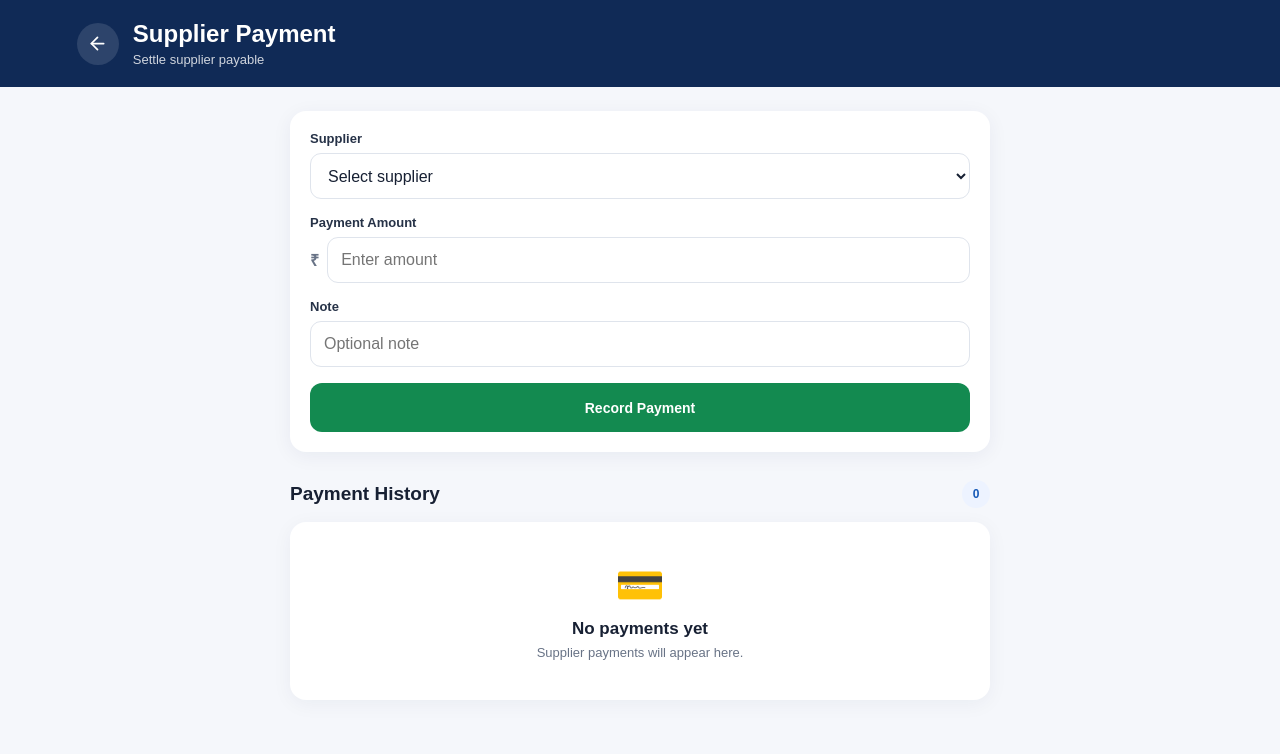
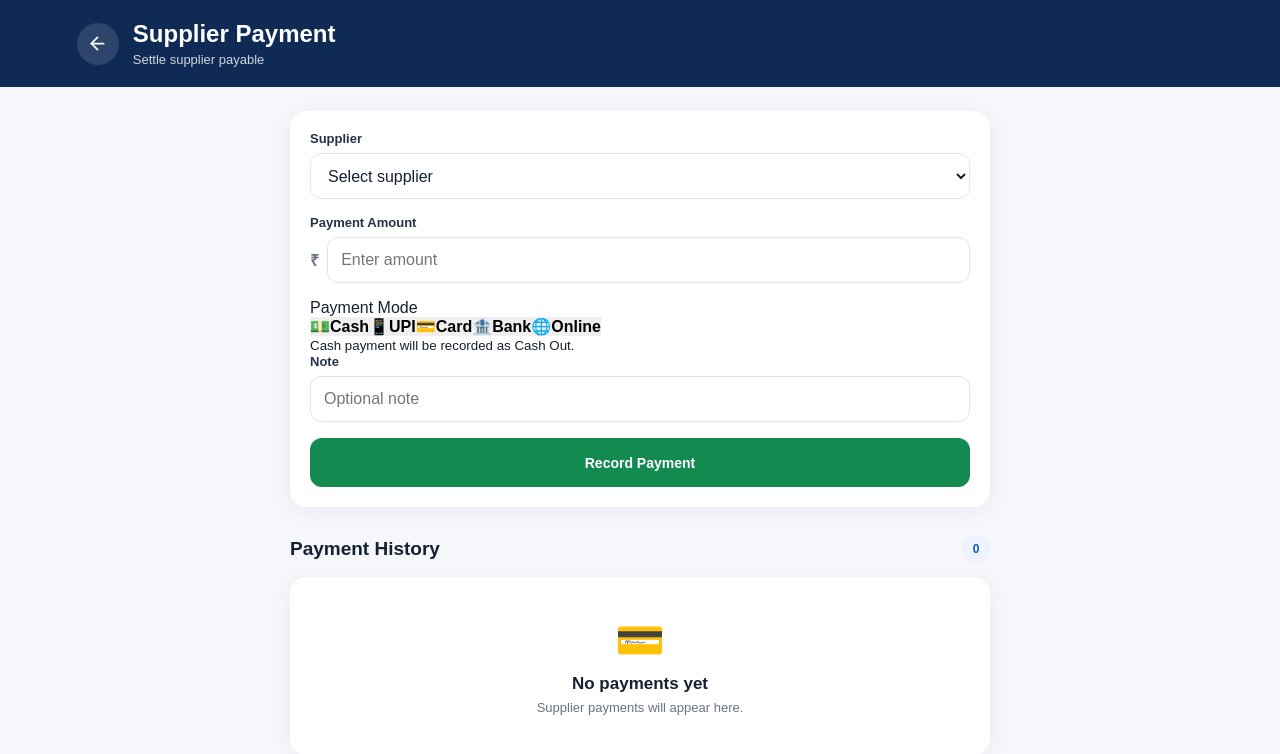
Before and after one commit to sameerkhan86926-a11y/hisabpro, a Next.js app: page /hisabpro/suppliers/payments in a window 1280 px wide. Shown: the top 754 px of the page. Built offline with nearby package versions, Linux system fonts and the light colour scheme.

Commit message:
Update page.tsx

```diff
--- a/app/suppliers/payments/page.tsx
+++ b/app/suppliers/payments/page.tsx
@@ -12,6 +12,13 @@ type Supplier = {
   createdAt: string;
 };
 
+type PaymentMode =
+  | "cash"
+  | "upi"
+  | "card"
+  | "bank"
+  | "online";
+
 type SupplierPayment = {
   id: number;
   supplierId: number;
@@ -19,6 +26,7 @@ type SupplierPayment = {
   amount: number;
   note: string;
   date: string;
+  paymentMode?: PaymentMode;
 };
 
 type CashTransaction = {
@@ -38,11 +46,16 @@ const CASHBOOK_KEY = "hisabpro_cashbook";
 
 export default function SupplierPaymentsPage() {
   const [suppliers, setSuppliers] = useState<Supplier[]>([]);
-  const [payments, setPayments] = useState<SupplierPayment[]>([]);
+  const [payments, setPayments] = useState<
+    SupplierPayment[]
+  >([]);
 
   const [supplierId, setSupplierId] = useState("");
   const [amount, setAmount] = useState("");
   const [note, setNote] = useState("");
+
+  const [paymentMode, setPaymentMode] =
+    useState<PaymentMode>("cash");
 
   const [message, setMessage] = useState("");
 
@@ -110,6 +123,30 @@ export default function SupplierPaymentsPage() {
     }
   }
 
+  function getPaymentModeLabel(
+    mode?: PaymentMode
+  ) {
+    switch (mode) {
+      case "cash":
+        return "Cash";
+
+      case "upi":
+        return "UPI";
+
+      case "card":
+        return "Card";
+
+      case "bank":
+        return "Bank Transfer";
+
+      case "online":
+        return "Online";
+
+      default:
+        return "Cash";
+    }
+  }
+
   function savePayment() {
     if (!supplierId) {
       setMessage("Please select a supplier.");
@@ -122,7 +159,9 @@ export default function SupplierPaymentsPage() {
       !Number.isFinite(paymentAmount) ||
       paymentAmount <= 0
     ) {
-      setMessage("Enter a valid payment amount.");
+      setMessage(
+        "Enter a valid payment amount."
+      );
       return;
     }
 
@@ -135,7 +174,10 @@ export default function SupplierPaymentsPage() {
       return;
     }
 
-    if (paymentAmount > Number(supplier.due || 0)) {
+    if (
+      paymentAmount >
+      Number(supplier.due || 0)
+    ) {
       setMessage(
         `Payment cannot be greater than supplier payable of ₹${formatMoney(
           supplier.due
@@ -167,17 +209,40 @@ export default function SupplierPaymentsPage() {
         );
 
       const paymentId = Date.now();
+
       const paymentDate =
         new Date().toISOString();
 
+      /*
+       * --------------------------------
+       * CREATE SUPPLIER PAYMENT
+       * --------------------------------
+       */
+
       const payment: SupplierPayment = {
         id: paymentId,
+
         supplierId: supplier.id,
+
         supplierName: supplier.name,
+
         amount: paymentAmount,
+
         note: note.trim(),
+
         date: paymentDate,
+
+        paymentMode,
       };
+
+      /*
+       * --------------------------------
+       * UPDATE SUPPLIER PAYABLE
+       * --------------------------------
+       *
+       * Payment mode does not matter here.
+       * Every payment reduces supplier due.
+       */
 
       const updatedSuppliers =
         savedSuppliers.map((item) => {
@@ -187,6 +252,7 @@ export default function SupplierPaymentsPage() {
 
           return {
             ...item,
+
             due: Math.max(
               0,
               Number(item.due || 0) -
@@ -200,26 +266,58 @@ export default function SupplierPaymentsPage() {
         ...savedPayments,
       ];
 
-      // Supplier payment = Cash Out
+      /*
+       * --------------------------------
+       * CASHBOOK
+       * --------------------------------
+       *
+       * ONLY CASH affects Cashbook.
+       *
+       * Cash        → Cash Out
+       * UPI         → No Cashbook
+       * Card        → No Cashbook
+       * Bank        → No Cashbook
+       * Online      → No Cashbook
+       */
+
+      let updatedCashbook =
+        savedCashbook;
+
+      if (paymentMode === "cash") {
         const cashTransaction: CashTransaction = {
           id: paymentId + 1,
+
           type: "out",
+
           amount: paymentAmount,
+
           category: "Supplier Payment",
+
           note:
             `Payment to Supplier - ${supplier.name}` +
             (note.trim()
               ? ` - ${note.trim()}`
               : ""),
+
           date: paymentDate,
-        referenceType: "supplier_payment",
+
+          referenceType:
+            "supplier_payment",
+
           referenceId: paymentId,
         };
 
-      const updatedCashbook = [
+        updatedCashbook = [
           cashTransaction,
           ...savedCashbook,
         ];
+      }
+
+      /*
+       * --------------------------------
+       * SAVE
+       * --------------------------------
+       */
 
       localStorage.setItem(
         SUPPLIER_KEY,
@@ -236,6 +334,12 @@ export default function SupplierPaymentsPage() {
         JSON.stringify(updatedCashbook)
       );
 
+      /*
+       * --------------------------------
+       * UPDATE UI
+       * --------------------------------
+       */
+
       setSuppliers(updatedSuppliers);
 
       setPayments(
@@ -248,11 +352,18 @@ export default function SupplierPaymentsPage() {
 
       setAmount("");
       setNote("");
+      setPaymentMode("cash");
 
       setMessage(
-        `₹${formatMoney(
+        paymentMode === "cash"
+          ? `₹${formatMoney(
               paymentAmount
-        )} payment recorded successfully and added to Cashbook as Cash Out.`
+            )} Cash payment recorded and added to Cashbook.`
+          : `₹${formatMoney(
+              paymentAmount
+            )} ${getPaymentModeLabel(
+              paymentMode
+            )} payment recorded successfully. Cashbook not affected.`
       );
 
       setTimeout(() => {
@@ -270,8 +381,11 @@ export default function SupplierPaymentsPage() {
     }
   }
 
-  function deletePayment(payment: SupplierPayment) {
-    const confirmDelete = window.confirm(
+  function deletePayment(
+    payment: SupplierPayment
+  ) {
+    const confirmDelete =
+      window.confirm(
         `Delete ₹${formatMoney(
           payment.amount
         )} payment to ${payment.supplierName}?`
@@ -303,7 +417,12 @@ export default function SupplierPaymentsPage() {
           ) || "[]"
         );
 
-      // Reverse supplier payable
+      /*
+       * --------------------------------
+       * RESTORE SUPPLIER PAYABLE
+       * --------------------------------
+       */
+
       const updatedSuppliers =
         savedSuppliers.map((supplier) => {
           if (
@@ -315,13 +434,19 @@ export default function SupplierPaymentsPage() {
 
           return {
             ...supplier,
+
             due:
               Number(supplier.due || 0) +
               Number(payment.amount || 0),
           };
         });
 
-      // Remove exact supplier payment
+      /*
+       * --------------------------------
+       * REMOVE PAYMENT
+       * --------------------------------
+       */
+
       const updatedPayments =
         savedPayments.filter(
           (item) =>
@@ -329,9 +454,23 @@ export default function SupplierPaymentsPage() {
             Number(payment.id)
         );
 
-      // Remove only linked automatic Cashbook entry
-      // Manual Cashbook entries remain untouched.
-      const updatedCashbook =
+      /*
+       * --------------------------------
+       * REMOVE CASHBOOK ONLY FOR CASH
+       * --------------------------------
+       *
+       * Old payment records without
+       * paymentMode are treated as Cash.
+       */
+
+      const paymentMode =
+        payment.paymentMode || "cash";
+
+      let updatedCashbook =
+        savedCashbook;
+
+      if (paymentMode === "cash") {
+        updatedCashbook =
           savedCashbook.filter(
             (transaction) =>
               !(
@@ -342,6 +481,13 @@ export default function SupplierPaymentsPage() {
                 ) === Number(payment.id)
               )
           );
+      }
+
+      /*
+       * --------------------------------
+       * SAVE
+       * --------------------------------
+       */
 
       localStorage.setItem(
         SUPPLIER_KEY,
@@ -369,9 +515,15 @@ export default function SupplierPaymentsPage() {
       );
 
       setMessage(
-        `₹${formatMoney(
+        paymentMode === "cash"
+          ? `₹${formatMoney(
               payment.amount
-        )} payment deleted, supplier payable restored and Cashbook updated.`
+            )} Cash payment deleted, supplier payable restored and Cashbook updated.`
+          : `₹${formatMoney(
+              payment.amount
+            )} ${getPaymentModeLabel(
+              paymentMode
+            )} payment deleted and supplier payable restored.`
       );
 
       setTimeout(() => {
@@ -392,12 +544,17 @@ export default function SupplierPaymentsPage() {
   return (
     <main className="supplier-payment-page">
 
+      {/* HEADER */}
+
       <header className="supplier-payment-header">
 
         <button
           type="button"
           className="supplier-payment-back"
-          onClick={() => window.history.back()}
+          onClick={() =>
+            (window.location.href =
+              "/hisabpro/more/")
+          }
           aria-label="Back"
         >
           <svg viewBox="0 0 24 24">
@@ -408,12 +565,18 @@ export default function SupplierPaymentsPage() {
 
         <div>
           <h1>Supplier Payment</h1>
-          <p>Settle supplier payable</p>
+          <p>
+            Settle supplier payable
+          </p>
         </div>
 
       </header>
 
+      {/* FORM */}
+
       <section className="supplier-payment-form-card">
+
+        {/* SUPPLIER */}
 
         <div className="supplier-payment-field">
 
@@ -422,7 +585,9 @@ export default function SupplierPaymentsPage() {
           <select
             value={supplierId}
             onChange={(e) =>
-              setSupplierId(e.target.value)
+              setSupplierId(
+                e.target.value
+              )
             }
           >
             <option value="">
@@ -441,21 +606,32 @@ export default function SupplierPaymentsPage() {
 
         </div>
 
+        {/* CURRENT PAYABLE */}
+
         {selectedSupplier && (
           <div className="supplier-payment-due-card">
 
-            <span>Current Payable</span>
+            <span>
+              Current Payable
+            </span>
 
             <strong>
-              ₹{formatMoney(selectedSupplier.due)}
+              ₹
+              {formatMoney(
+                selectedSupplier.due
+              )}
             </strong>
 
           </div>
         )}
 
+        {/* PAYMENT AMOUNT */}
+
         <div className="supplier-payment-field">
 
-          <label>Payment Amount</label>
+          <label>
+            Payment Amount
+          </label>
 
           <div className="supplier-payment-money">
 
@@ -466,7 +642,9 @@ export default function SupplierPaymentsPage() {
               min="0"
               value={amount}
               onChange={(e) =>
-                setAmount(e.target.value)
+                setAmount(
+                  e.target.value
+                )
               }
               placeholder="Enter amount"
             />
@@ -474,6 +652,123 @@ export default function SupplierPaymentsPage() {
           </div>
 
         </div>
+
+        {/* PAYMENT MODE */}
+
+        <div className="supplier-payment-mode-section">
+
+          <label>
+            Payment Mode
+          </label>
+
+          <div className="supplier-payment-modes">
+
+            {/* CASH */}
+
+            <button
+              type="button"
+              className={
+                paymentMode === "cash"
+                  ? "active"
+                  : ""
+              }
+              onClick={() =>
+                setPaymentMode("cash")
+              }
+            >
+              <span>💵</span>
+              <strong>Cash</strong>
+            </button>
+
+            {/* UPI */}
+
+            <button
+              type="button"
+              className={
+                paymentMode === "upi"
+                  ? "active"
+                  : ""
+              }
+              onClick={() =>
+                setPaymentMode("upi")
+              }
+            >
+              <span>📱</span>
+              <strong>UPI</strong>
+            </button>
+
+            {/* CARD */}
+
+            <button
+              type="button"
+              className={
+                paymentMode === "card"
+                  ? "active"
+                  : ""
+              }
+              onClick={() =>
+                setPaymentMode("card")
+              }
+            >
+              <span>💳</span>
+              <strong>Card</strong>
+            </button>
+
+            {/* BANK */}
+
+            <button
+              type="button"
+              className={
+                paymentMode === "bank"
+                  ? "active"
+                  : ""
+              }
+              onClick={() =>
+                setPaymentMode("bank")
+              }
+            >
+              <span>🏦</span>
+              <strong>Bank</strong>
+            </button>
+
+            {/* ONLINE */}
+
+            <button
+              type="button"
+              className={
+                paymentMode === "online"
+                  ? "active"
+                  : ""
+              }
+              onClick={() =>
+                setPaymentMode("online")
+              }
+            >
+              <span>🌐</span>
+              <strong>Online</strong>
+            </button>
+
+          </div>
+
+          {paymentMode === "cash" ? (
+            <small>
+              Cash payment will be recorded
+              as Cash Out.
+            </small>
+          ) : (
+            <small>
+              {getPaymentModeLabel(
+                paymentMode
+              )}{" "}
+              payment will reduce supplier
+              payable but will not affect
+              Cashbook.
+            </small>
+          )}
+
+        </div>
+
+        {/* NOTE */}
 
         <div className="supplier-payment-field">
 
@@ -490,6 +785,8 @@ export default function SupplierPaymentsPage() {
 
         </div>
 
+        {/* SAVE */}
+
         <button
           type="button"
           className="supplier-payment-save"
@@ -500,31 +797,53 @@ export default function SupplierPaymentsPage() {
 
       </section>
 
+      {/* MESSAGE */}
+
       {message && (
         <div className="supplier-payment-message">
           {message}
         </div>
       )}
 
+      {/* HISTORY */}
+
       <section className="supplier-payment-history">
 
         <div className="supplier-payment-title">
-          <h2>Payment History</h2>
-          <span>{payments.length}</span>
+
+          <h2>
+            Payment History
+          </h2>
+
+          <span>
+            {payments.length}
+          </span>
+
         </div>
 
         {payments.length === 0 ? (
+
           <div className="supplier-payment-empty">
+
             <div>💳</div>
-            <h3>No payments yet</h3>
+
+            <h3>
+              No payments yet
+            </h3>
+
             <p>
-              Supplier payments will appear here.
+              Supplier payments will
+              appear here.
             </p>
+
           </div>
+
         ) : (
+
           <div className="supplier-payment-list">
 
             {payments.map((payment) => (
+
               <div
                 key={payment.id}
                 className="supplier-payment-card"
@@ -541,8 +860,17 @@ export default function SupplierPaymentsPage() {
                   </strong>
 
                   <span>
-                    {formatDate(payment.date)}
+                    {formatDate(
+                      payment.date
+                    )}
                   </span>
+
+                  <small>
+                    Payment:{" "}
+                    {getPaymentModeLabel(
+                      payment.paymentMode
+                    )}
+                  </small>
 
                   {payment.note && (
                     <small>
@@ -553,14 +881,19 @@ export default function SupplierPaymentsPage() {
                 </div>
 
                 <strong className="supplier-payment-amount">
-                  ₹{formatMoney(payment.amount)}
+                  ₹
+                  {formatMoney(
+                    payment.amount
+                  )}
                 </strong>
 
                 <button
                   type="button"
                   className="supplier-payment-delete"
                   onClick={() =>
-                    deletePayment(payment)
+                    deletePayment(
+                      payment
+                    )
                   }
                   aria-label="Delete payment"
                   title="Delete payment"
@@ -569,9 +902,11 @@ export default function SupplierPaymentsPage() {
                 </button>
 
               </div>
+
             ))}
 
           </div>
+
         )}
 
       </section>
```
Lines whose indentation alone changed are shown as unchanged.
